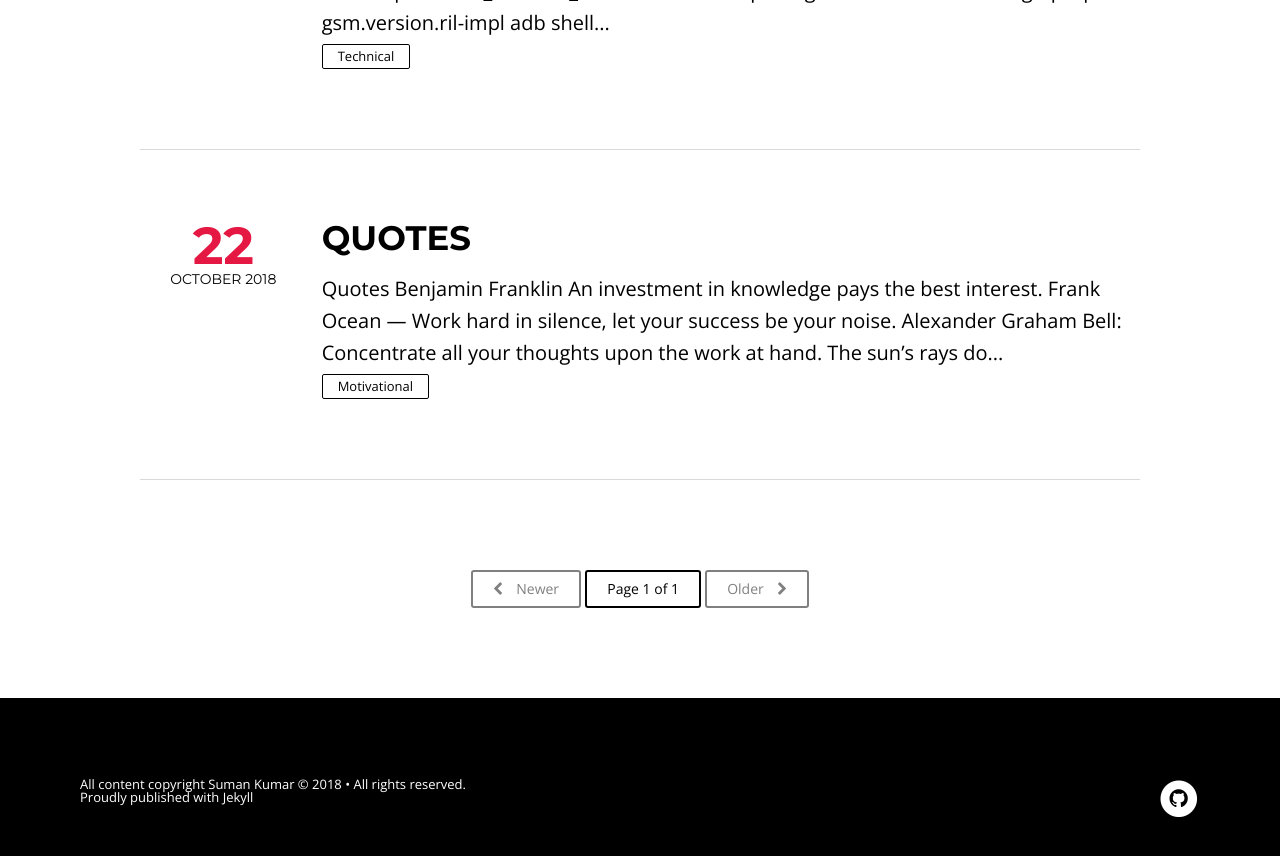
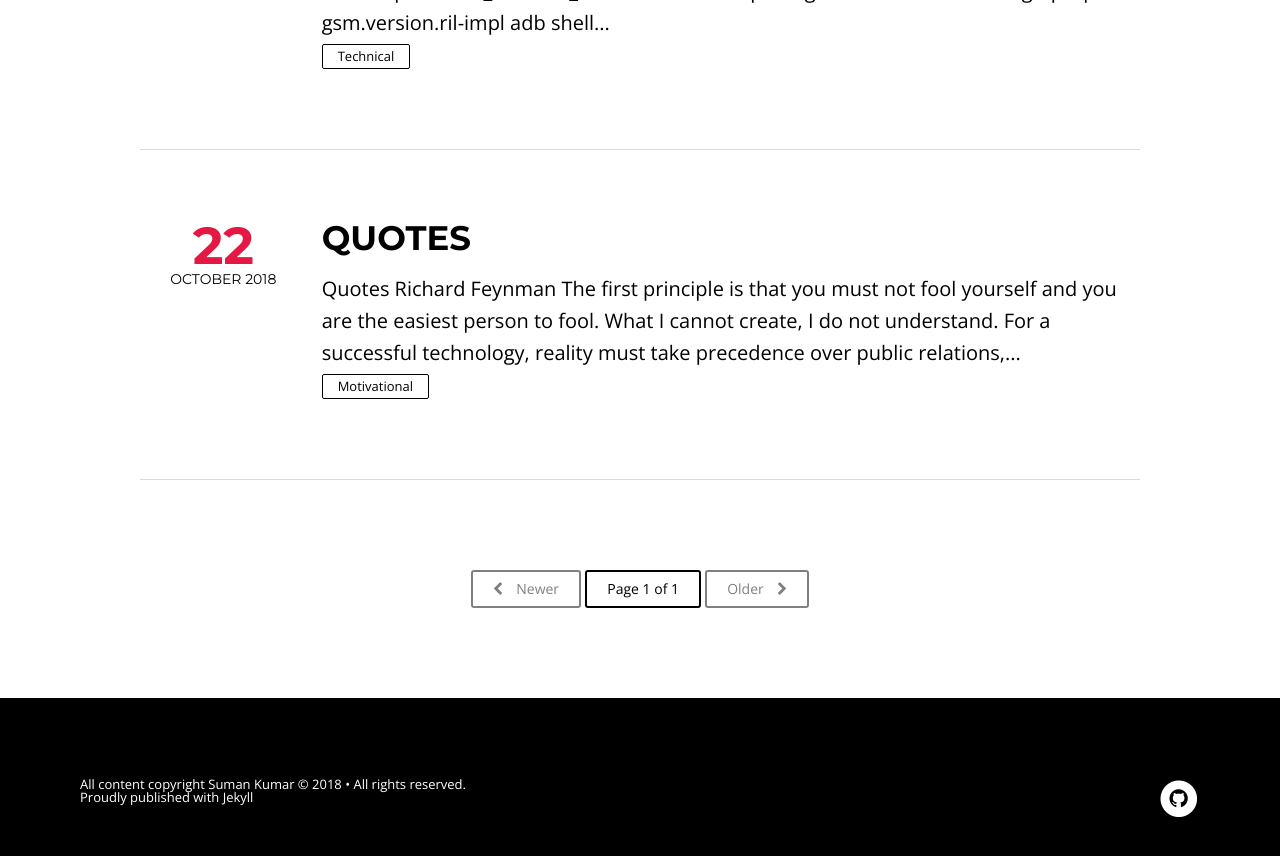
Before and after one commit to SumanKumarSP/suman.github.com, a Jekyll site: the page built from index.html, in a window 1280 px wide and 900 px high, scrolled down 1901 px. Shown: the top 856 px of the window. Built offline with Jekyll 4.4.1, drawn with Linux system fonts in a browser that asks for light colours; nearby versions of some CDN libraries; the list of posts is cut into pages by our own code.

Commit message:
updated richard feynmann quotes
Signed-off-by: Suman Kumar <suman.cluster@gmail.com>

```diff
--- a/_posts/2018-10-22-quotes.md
+++ b/_posts/2018-10-22-quotes.md
@@ -9,6 +9,13 @@ imagefeature: cover9.jpg
 ---
 
 ## **Quotes**
+
+**Richard Feynman**
+The first principle is that you must not fool yourself and you are the easiest person to fool.
+
+What I cannot create, I do not understand.
+
+For a successful technology, reality must take precedence over public relations, for Nature cannot be fooled.
 
 **Benjamin Franklin** An investment in knowledge pays the best interest.
 
```
Also changed, not shown: _posts/2018-11-06-worklogs.md (+12 -12 lines).
